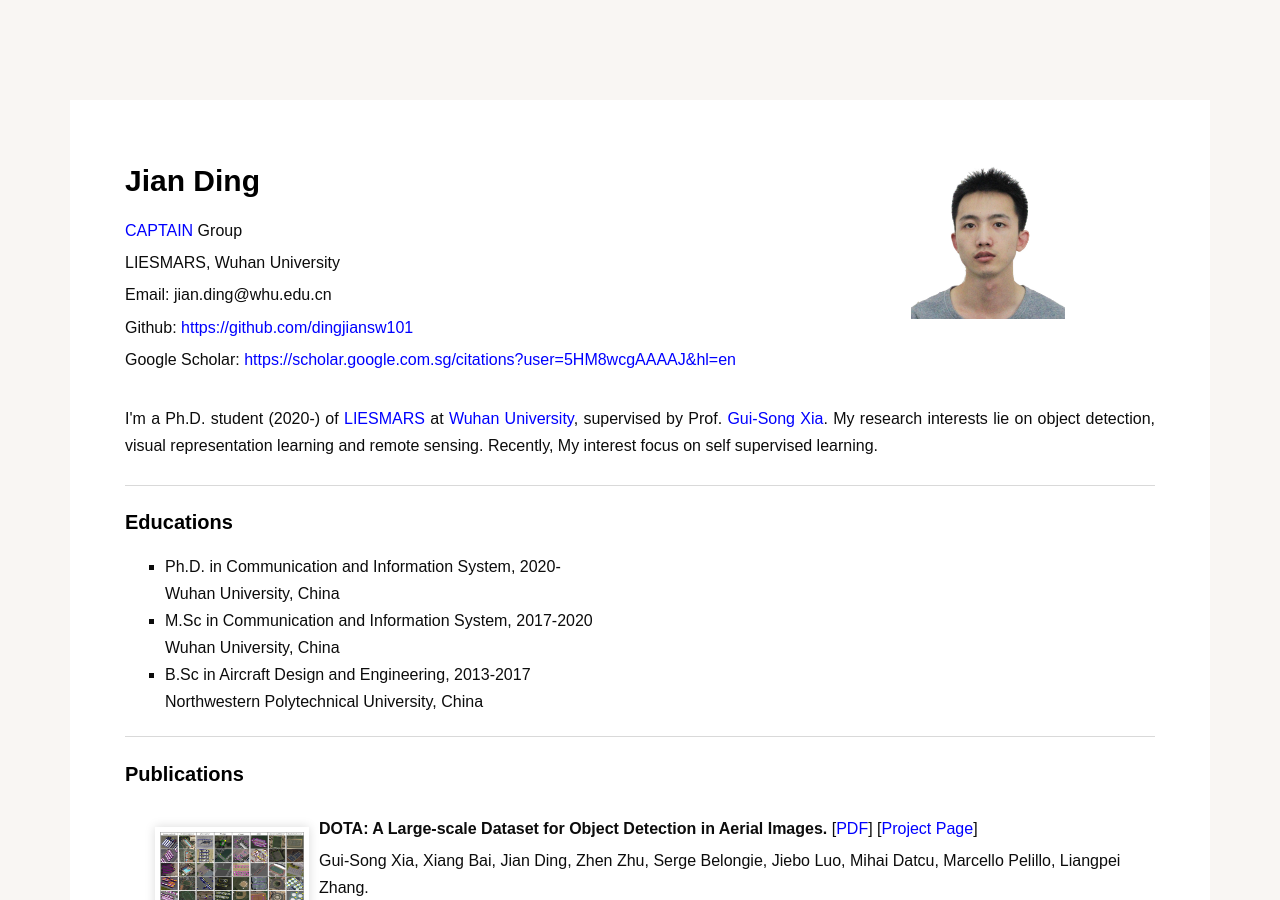
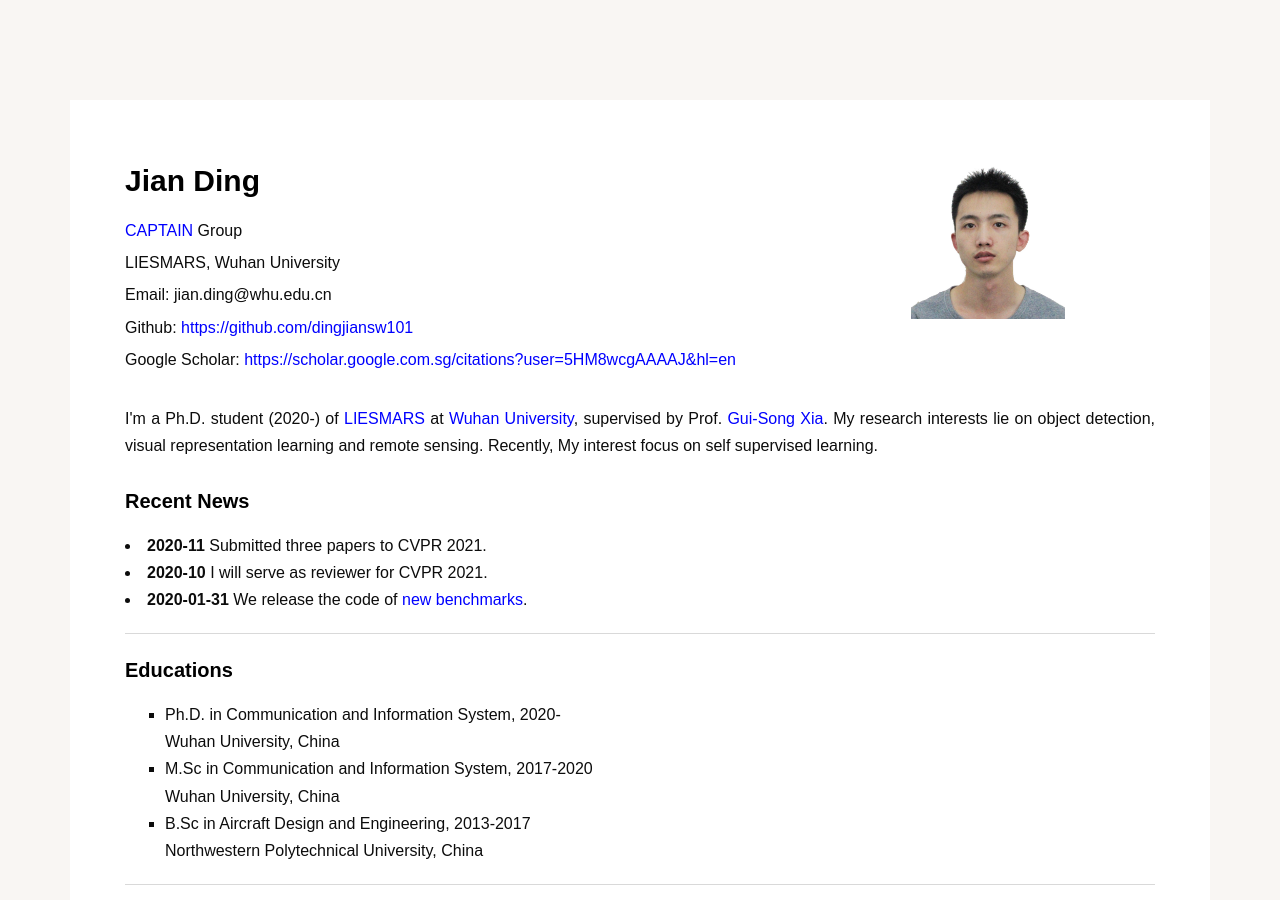
Before and after one commit to qianmingduowan/mqian.github.io, a Jekyll site: the page index.html, which Jekyll copies as it is, in a window 1280 px wide and 900 px high. Built offline with Jekyll 4.4.1, drawn with Linux system fonts in a browser that asks for light colours; some web fonts are replaced.

Commit message:
tmp save

```diff
--- a/index.html
+++ b/index.html
@@ -166,9 +166,16 @@
 				<a href="http://captain.whu.edu.cn/xia_En.html">Gui-Song Xia</a> & Prof. <a href="http://www.lmars.whu.edu.cn/prof_web/zhangliangpei/rs/index.html">Liangpei Zhang</a>.
 				My current research concentrates on image/video alignment and stitching, computational photography, computer vision, etc.
 				-->
-				<!-- Recent News -->
-				<!-- submit three papers to CVPR 2021 -->
-
+				<h3> Recent News </h3>
+				<li style="font-size:16px">
+					<strong>2020-11</strong> Submitted three papers to CVPR 2021.
+				</li>
+				<li style="font-size:16px">
+					<strong>2020-10</strong> I will serve as reviewer for CVPR 2021.
+				</li>
+				<li style="font-size:16px">
+					<strong>2020-01-31</strong> We release the code of <a href="https://github.com/dingjiansw101/AerialDetection">new benchmarks</a>.
+				</li>
 
 				</div>
 
```
